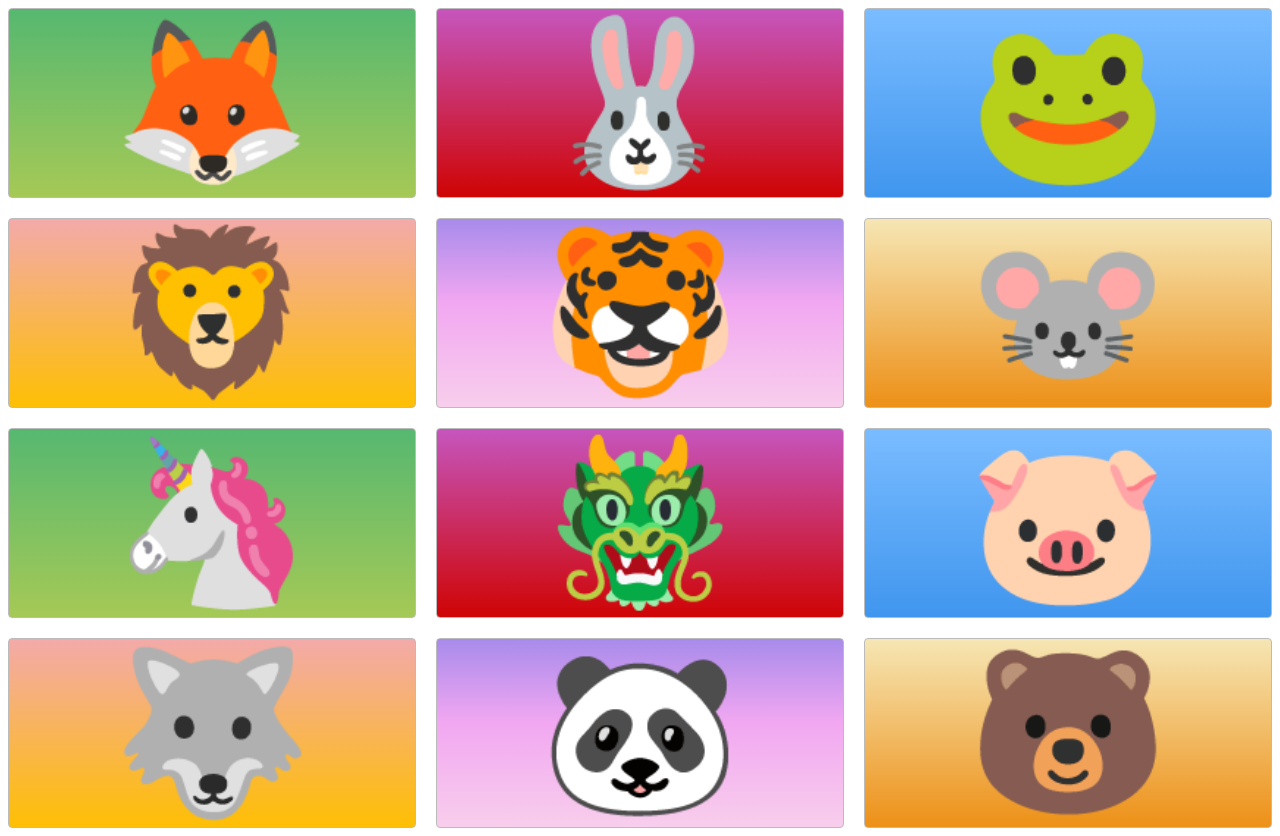
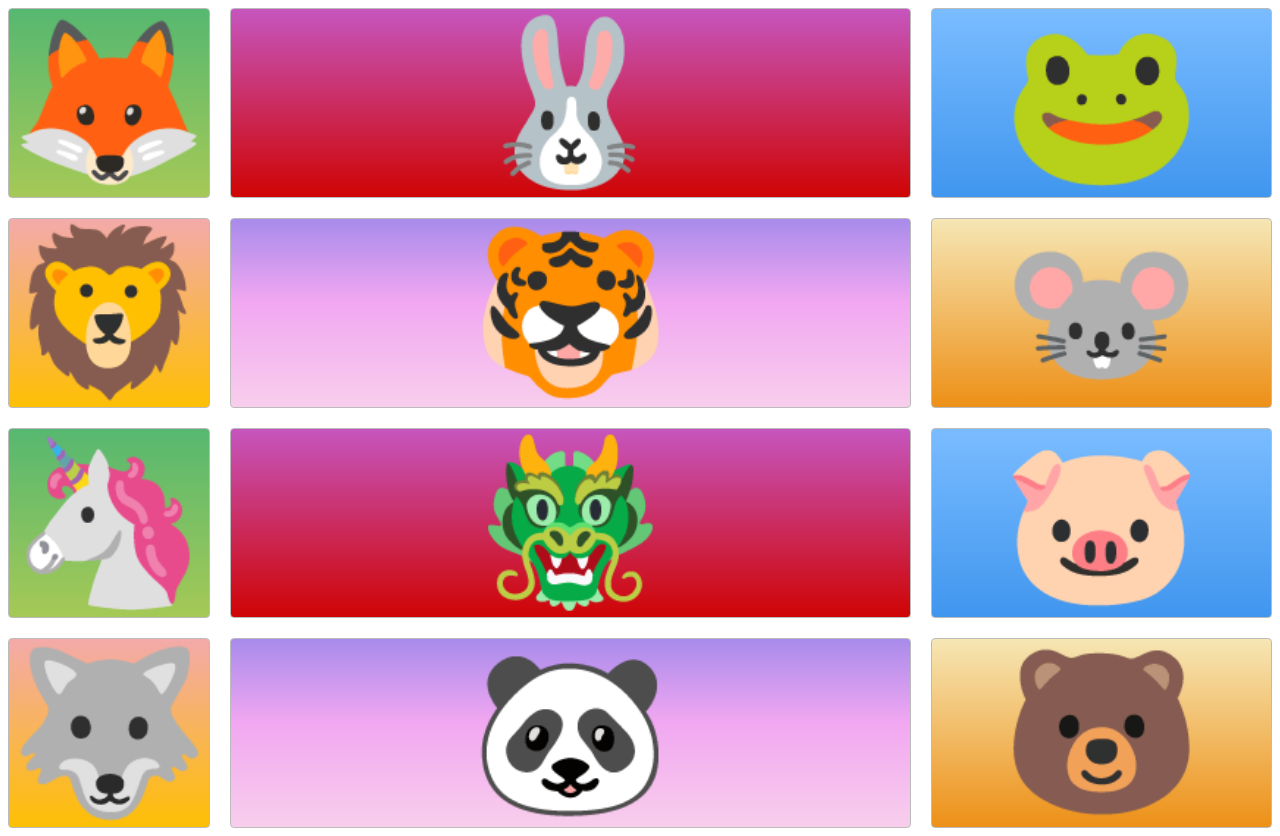
Before and after one commit to idamezhim/Container-exercise, a plain HTML site: page index.html in a window 1280 px wide. Drawn offline with Linux system fonts and the light colour scheme.

Commit message:
Update style.css

```diff
--- a/style.css
+++ b/style.css
@@ -1,7 +1,8 @@
 .container {
     display: grid;
     grid-gap: 20px;
-    grid-template-columns: 1fr 1fr 1fr;
+    grid-template-columns:auto 2fr 1fr ;
+    grid-template-rows: 1fr;
 }
 .zone {
     cursor:pointer;
```
